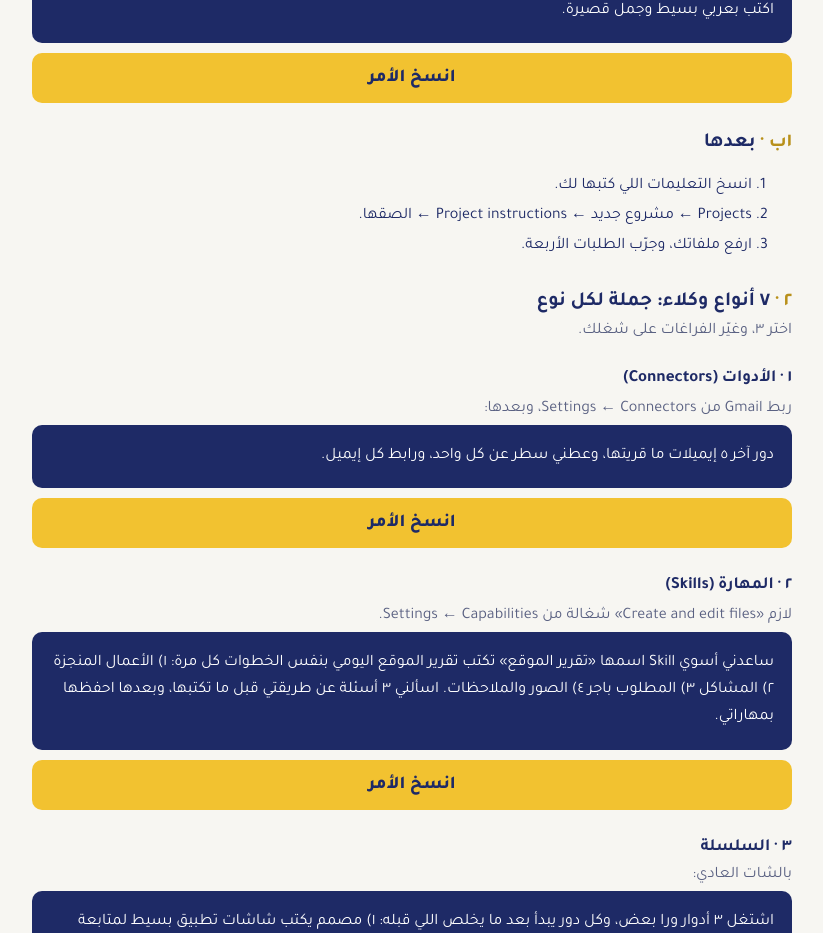
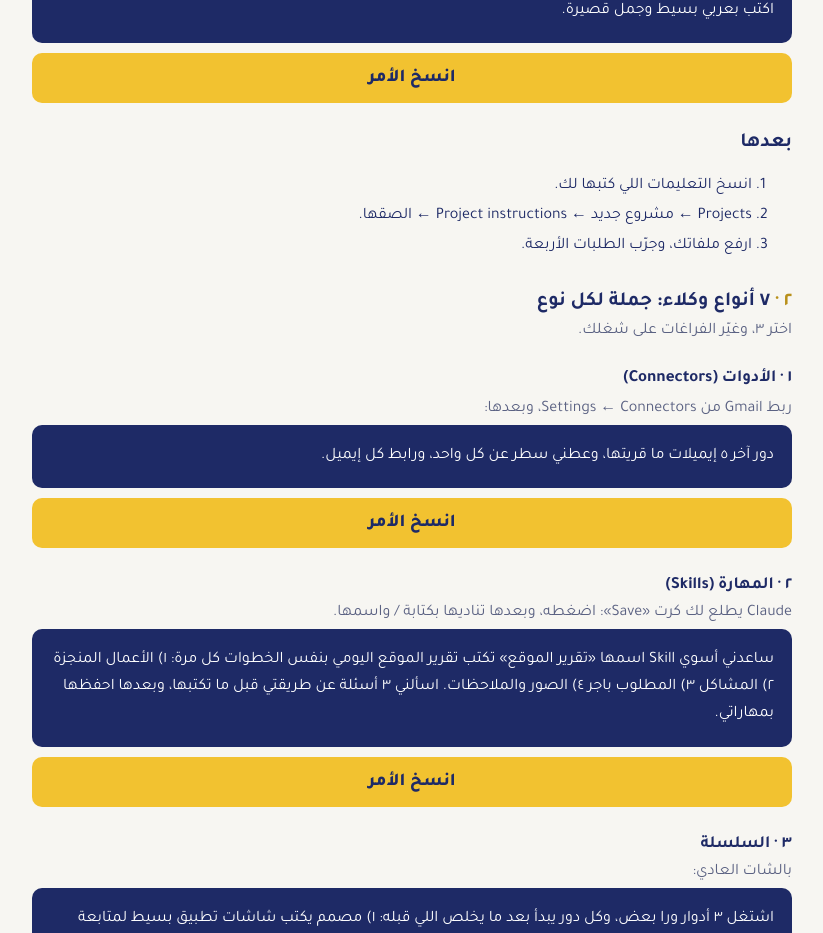
Before and after one commit to hmdalkhudhari/files, a plain HTML site: page agent/index.html in a window 1280 px wide. Shown: the part 820-1753 px from the top of the page, without its empty margins (228-1051 px from the left). Drawn offline with Linux system fonts and the light colour scheme.

Commit message:
agent: skill step as tested
Co-Authored-By: Claude Opus 5.5 <noreply@anthropic.com>
Claude-Session: https://claude.ai/code/session_01TPNjyuCfRHMKAhn3W6C37E

```diff
--- a/agent/index.html
+++ b/agent/index.html
@@ -29,11 +29,11 @@ ol{line-height:1.9}</style></head><body><main>
 
 الخطوة ٣: اعطني ٣ طلبات أجرب فيها الوكيل، وطلب رابع يحاول يكسره. وبعدها سو مهمة مجدولة تشتغل بالموعد وتحدّث الداشبورد هني.
 اكتب بعربي بسيط وجمل قصيرة.</pre><button data-c="m">انسخ الأمر</button>
-<h2><span>١ب ·</span> بعدها</h2><ol><li>انسخ التعليمات اللي كتبها لك.</li><li>Projects ← مشروع جديد ← Project instructions ← الصقها.</li><li>ارفع ملفاتك، وجرّب الطلبات الأربعة.</li></ol>
+<h2>بعدها</h2><ol><li>انسخ التعليمات اللي كتبها لك.</li><li>Projects ← مشروع جديد ← Project instructions ← الصقها.</li><li>ارفع ملفاتك، وجرّب الطلبات الأربعة.</li></ol>
 
 <h2><span>٢ ·</span> ٧ أنواع وكلاء: جملة لكل نوع</h2><p class="sub">اختر ٣، وغيّر الفراغات على شغلك.</p>
 <h2 style="font-size:17px">١ · الأدوات (Connectors)</h2><p class="sub" style="margin:0 0 6px">ربط Gmail من Settings ← Connectors، وبعدها:</p><pre id="a0">دور آخر ٥ إيميلات ما قريتها، وعطني سطر عن كل واحد، ورابط كل إيميل.</pre><button data-c="a0">انسخ الأمر</button>
-<h2 style="font-size:17px">٢ · المهارة (Skills)</h2><p class="sub" style="margin:0 0 6px">لازم «Create and edit files» شغالة من Settings ← Capabilities.</p><pre id="a1">ساعدني أسوي Skill اسمها «تقرير الموقع» تكتب تقرير الموقع اليومي بنفس الخطوات كل مرة: ١) الأعمال المنجزة ٢) المشاكل ٣) المطلوب باجر ٤) الصور والملاحظات. اسألني ٣ أسئلة عن طريقتي قبل ما تكتبها، وبعدها احفظها بمهاراتي.</pre><button data-c="a1">انسخ الأمر</button>
+<h2 style="font-size:17px">٢ · المهارة (Skills)</h2><p class="sub" style="margin:0 0 6px">Claude يطلع لك كرت «Save»: اضغطه، وبعدها تناديها بكتابة / واسمها.</p><pre id="a1">ساعدني أسوي Skill اسمها «تقرير الموقع» تكتب تقرير الموقع اليومي بنفس الخطوات كل مرة: ١) الأعمال المنجزة ٢) المشاكل ٣) المطلوب باجر ٤) الصور والملاحظات. اسألني ٣ أسئلة عن طريقتي قبل ما تكتبها، وبعدها احفظها بمهاراتي.</pre><button data-c="a1">انسخ الأمر</button>
 <h2 style="font-size:17px">٣ · السلسلة</h2><p class="sub" style="margin:0 0 6px">بالشات العادي:</p><pre id="a2">اشتغل ٣ أدوار ورا بعض، وكل دور يبدأ بعد ما يخلص اللي قبله: ١) مصمم يكتب شاشات تطبيق بسيط لمتابعة أعمال موقع ٢) مطوّر يبني التطبيق كـArtifact من تصميم المصمم ٣) مسوّق يكتب منشور إطلاق قصير للتطبيق.</pre><button data-c="a2">انسخ الأمر</button>
 <h2 style="font-size:17px">٤ · المتوازي</h2><p class="sub" style="margin:0 0 6px">داخل Project:</p><pre id="a3">ابحث عن ٥ موردين ____ بالكويت بنفس الوقت، كل واحد لحاله، واكتب لكل واحد: شنو يبيع، الأسعار، ونقطة ضعف. وبالأخير اجمعهم بجدول واحد مع رابط كل مصدر.</pre><button data-c="a3">انسخ الأمر</button>
 <h2 style="font-size:17px">٥ · الموجّه</h2><p class="sub" style="margin:0 0 6px">ربط Gmail، وبعدها:</p><pre id="a4">اقرا إيميلات آخر أسبوع وحط لكل واحد ليبل: «عرض سعر» أو «شكوى» أو «اجتماع» أو «ثاني». وعطني جدول: الإيميل، الليبل، وليش.</pre><button data-c="a4">انسخ الأمر</button>
```
